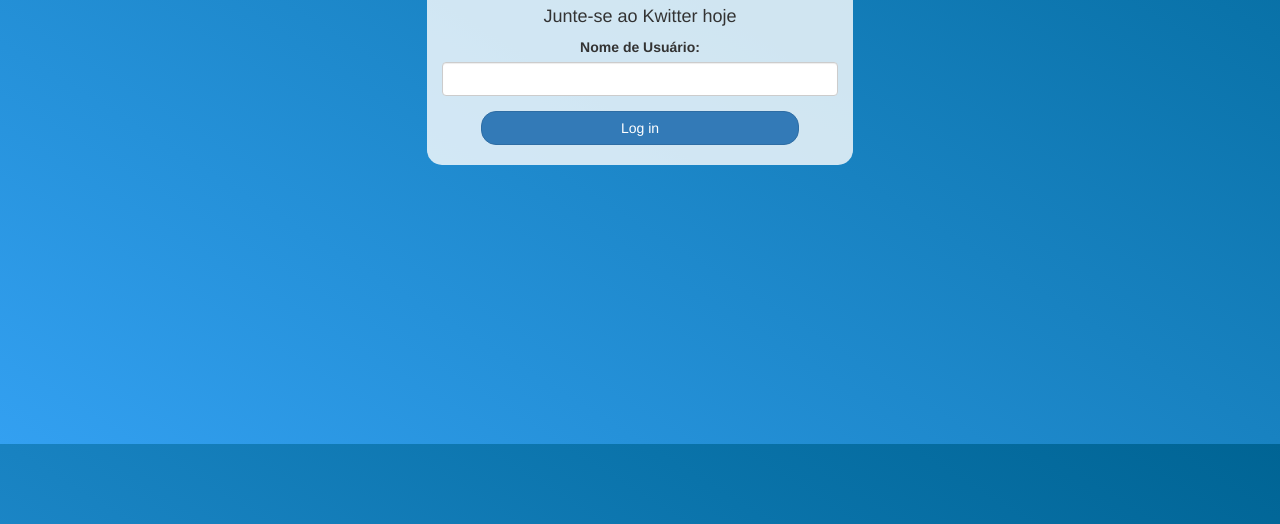
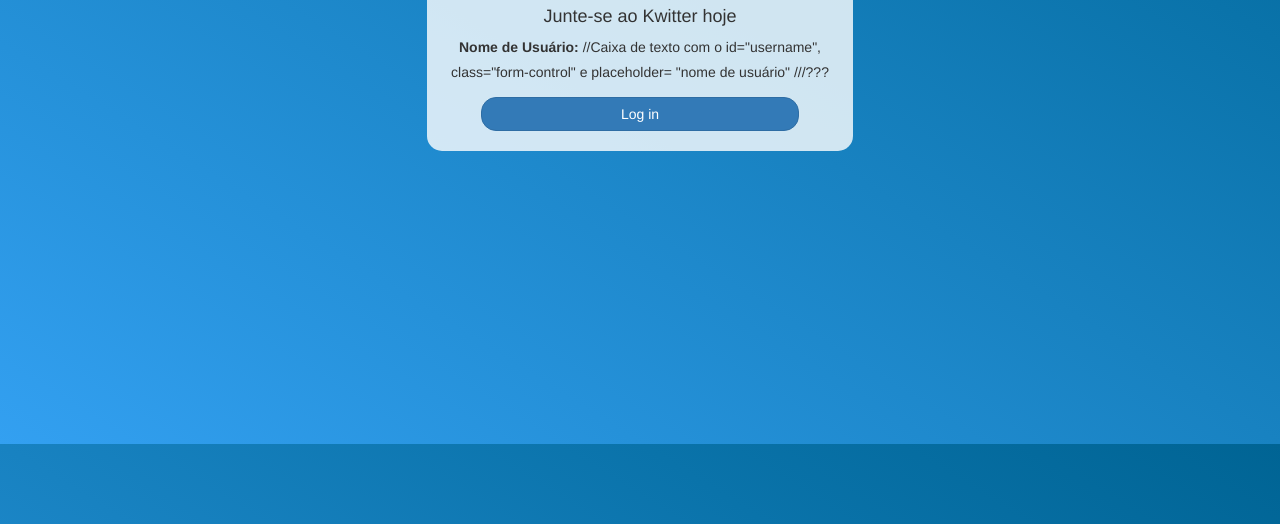
Before and after one commit to monalizaloren/kwitterIncompleto, a plain HTML site: page index.html in a window 1280 px wide. Shown: the part 356-880 px from the top of the page. Drawn offline with nearby package versions, Linux system fonts and the light colour scheme; a web font is replaced by a local one.

Commit message:
Update index.html

```diff
--- a/index.html
+++ b/index.html
@@ -34,7 +34,8 @@
 
 		<div class="form-group">
 		  <label >Nome de Usuário:</label>
-		 <input type="text" id="userName" class="form-control" ????="Nome de Usuário">
+			//Caixa de texto com o id="username", class="form-control" e placeholder= "nome de usuário"
+		 ///???
 		</div>
 <!-- Nome da função que adiciona o nome do usuário -->
 		<button id="loginButton" class="btn btn-primary" onclick="???">Log in</button>
```
